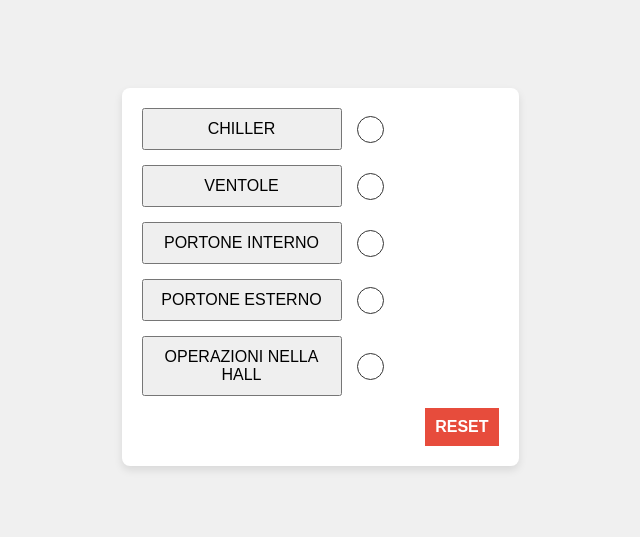
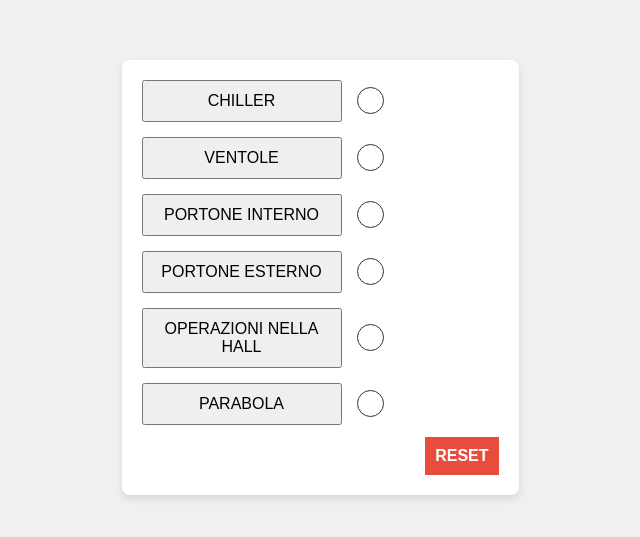
Before and after one commit to imapeartree/imapeartree.github.io, a plain HTML site: page index.html in a window 1280 px wide. Shown: the part 123-660 px from the top of the page, without its empty margins (320-960 px from the left). Drawn offline with Linux system fonts and the light colour scheme; no server answers.

Commit message:
Add PARABOLA control button and status elements

```diff
--- a/index.html
+++ b/index.html
@@ -41,6 +41,12 @@
             <span id="status-4" class="status"></span>
         </div>
 
+        <div class="control-row" id="control-PARABOLA">
+            <button data-luce-id="luce-5" data-status-id="status-5" data-testo-verde="APERTA" data-testo-rosso="CHIUSA">PARABOLA</button>
+            <div id="luce-5" class="luce"></div>
+            <span id="status-5" class="status"></span>
+        </div>
+
         <button id="reset-button">RESET</button>
     </div>
 
```
